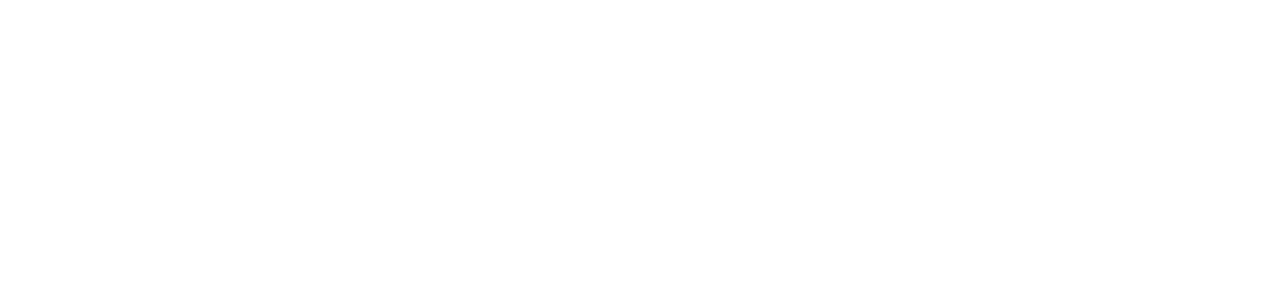
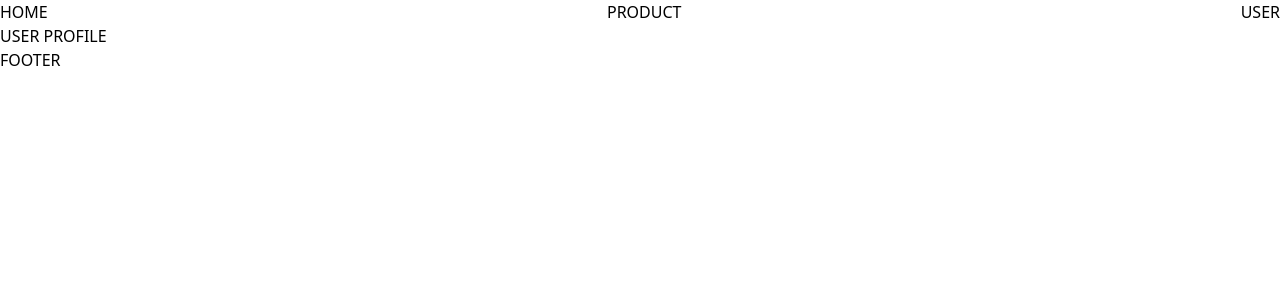
Before and after one commit to aayush2761/silverleafindus, a React (Vite) app: page /user in a window 1280 px wide. Shown: the top 300 px of the page. Built offline with nearby package versions, Linux system fonts and the light colour scheme.

Commit message:
Initialized Routes

```diff
--- /dev/null
+++ b/src/components/navigation/footer/footer.jsx
@@ -0,0 +1,9 @@
+function Footer() {
+    return (
+        <>
+            <h1>FOOTER</h1>
+        </>
+    )
+}
+
+export default Footer;
--- /dev/null
+++ b/src/components/navigation/header/header.jsx
@@ -0,0 +1,15 @@
+import { NavLink } from "react-router-dom";
+
+function Header() {
+    return (
+        <>
+            <div className="w-full flex flex-row justify-between">
+                <NavLink to="/">HOME</NavLink>
+                <NavLink to="/product">PRODUCT</NavLink>
+                <NavLink to="/user">USER</NavLink>
+            </div>
+        </>
+    )
+}
+
+export default Header;
--- a/src/routes.jsx
+++ b/src/routes.jsx
@@ -1,9 +1,29 @@
+import { BrowserRouter as Router, Routes, Route, useLocation } from "react-router-dom";
+
+import Header from "./components/navigation/header/header";
+import Home from "./section/home/home";
+import Product from "./section/products/products";
+import UserProfile from "./section/profile/userProfile";
+import Footer from "./components/navigation/footer/footer";
+
 function RoutesApp() {
-  	return (
-		<>
-
-		</>
-	)
+	return (
+		<Router>
+			<Header />
+			<MainRoutes />
+			<Footer />
+		</Router>
+	);
 }
 
-export default RoutesApp
+function MainRoutes() {
+	return (
+		<Routes>
+			<Route path="/" element={<Home />} />
+			<Route path="/product" element={<Product />} />
+			<Route path="/user" element={<UserProfile />} />
+		</Routes>
+	);
+}
+
+export default RoutesApp;
--- /dev/null
+++ b/src/section/home/home.jsx
@@ -0,0 +1,9 @@
+function Home() {
+    return (
+        <>
+            <h1>HOME</h1>
+        </>
+    )
+}
+
+export default Home;
--- /dev/null
+++ b/src/section/products/products.jsx
@@ -0,0 +1,9 @@
+function Product() {
+    return (
+        <>
+            <h1>PRODUCT</h1>
+        </>
+    )
+}
+
+export default Product;
--- /dev/null
+++ b/src/section/profile/userProfile.jsx
@@ -0,0 +1,9 @@
+function UserProfile() {
+    return (
+        <>
+            <h1>USER PROFILE</h1>
+        </>
+    )
+}
+
+export default UserProfile;
```
